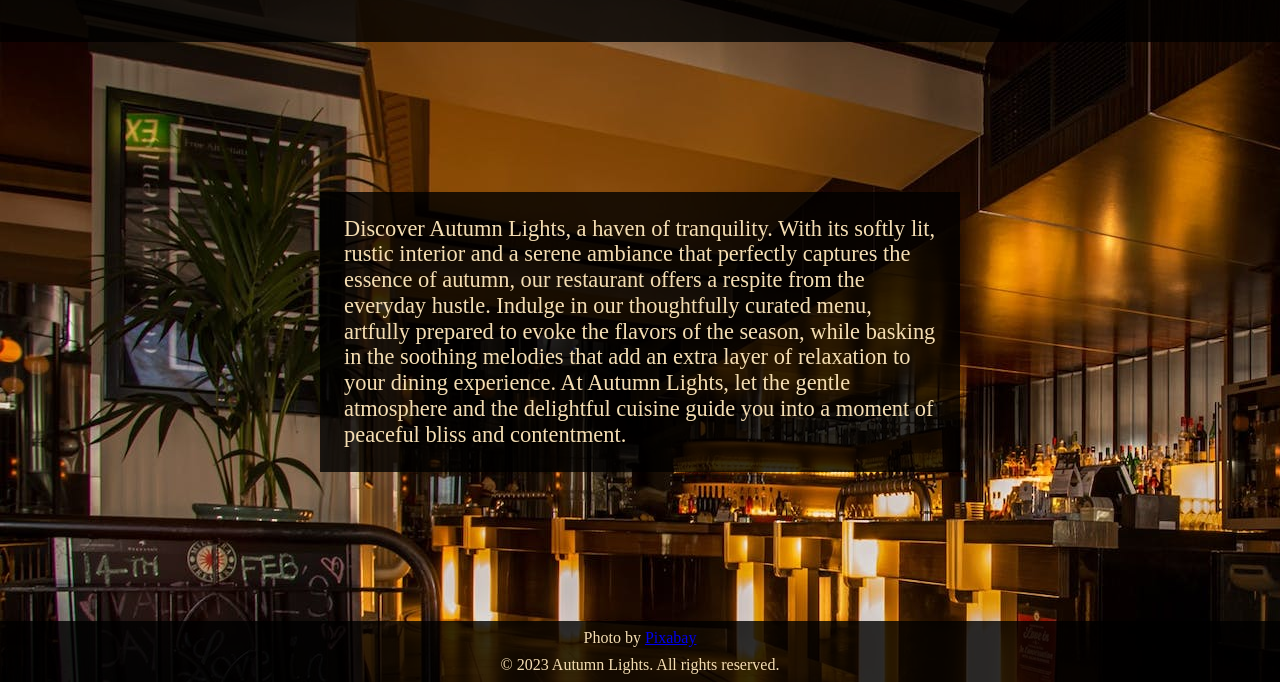
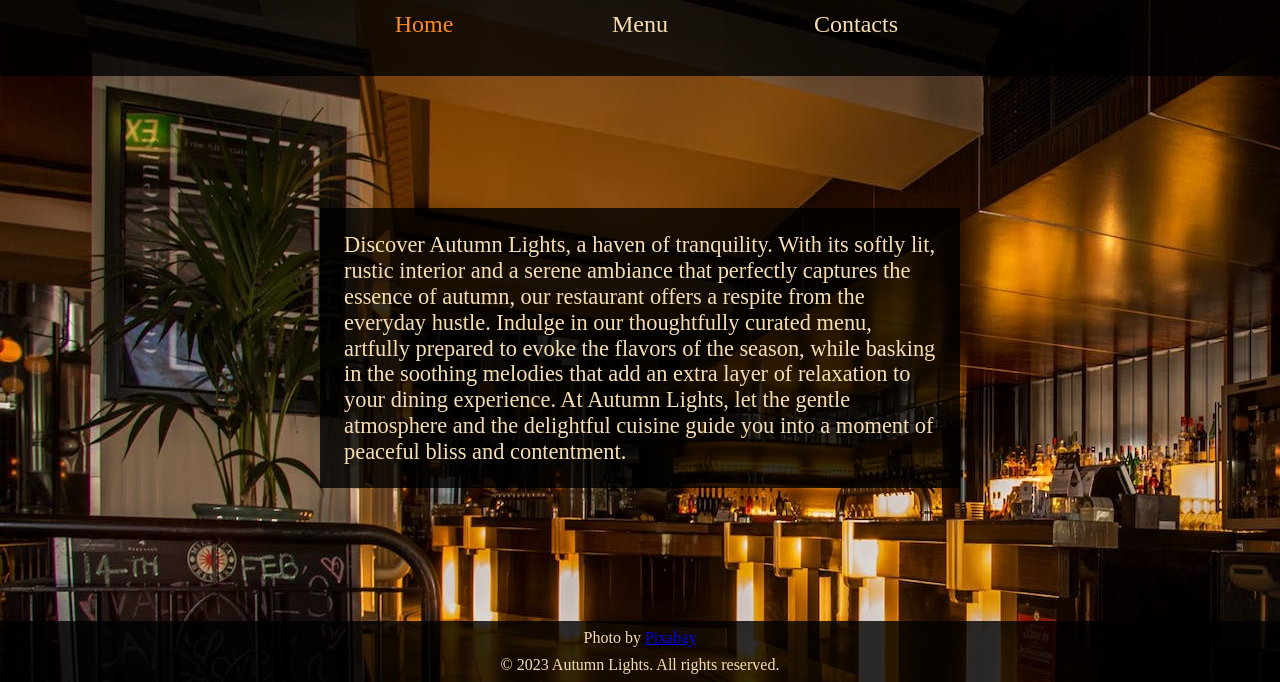
Before and after one commit to r-stake/restaurant-page, a website built with webpack: page dist/index.html in a window 1280 px wide. Shown: the part 118-800 px from the top of the page. Built offline with nearby package versions, Linux system fonts and the light colour scheme.

Commit message:
feat: Added navigation bar to the header, new helper function created
Added a navigation bar to the header section, dynamically generating buttons based on items in the headerElements.navigation array. Additionally, the new addClass helper function was implemented to apply specific classes to the navigation buttons, allowing for easy CSS styling and improved visual presentation.

Changes made:

1. Integrated the navigation bar into the header section.
2. Generated dynamic list items (li) and buttons for each item in the headerElements.navigation array.
3. Implemented the addClass helper function to assign classes.

```diff
--- a/src/css/style.css
+++ b/src/css/style.css
@@ -13,7 +13,6 @@
 
 #content header {
   background-color: rgb(0, 0, 0, 0.8);
-  height: 20vh;
   padding: 20px;
 }
 
@@ -23,6 +22,35 @@
   color: wheat;
   font-size: 5rem;
   font-family: 'Caveat', cursive;
+}
+
+#content header nav ul {
+  list-style-type: none;
+  padding: 0;
+  display: flex;
+  justify-content: center;
+  gap: 30px;
+}
+#content header nav ul li {
+  width: 15%;
+  min-width: fit-content;
+}
+
+#content header nav ul li button {
+  width: 100%;
+  font-size: 1.5rem;
+  cursor: pointer;
+  color: wheat;
+  background-color: transparent;
+  border: none;
+}
+
+#content header nav ul li button:hover {
+  color: #FB8B24;
+}
+
+#content header nav ul li button.selected {
+  color: #FB8B24;
 }
 
 main {
--- a/src/javascript/header.js
+++ b/src/javascript/header.js
@@ -15,4 +15,21 @@ export default function createHeader() {
   appendElement(content, header);
   appendElement(header, h1);
   addTextContent(h1, headerElements.name);
+
+  const navigation = createElement("nav");
+  appendElement(header, navigation);
+
+  const ul = createElement("ul");
+  appendElement(navigation, ul);
+
+  for (let i = 0; i < 3; i++) {
+    const li = createElement("li");
+    appendElement(ul, li);
+
+    const navButton = createElement("button");
+    appendElement(li, navButton);
+
+    addTextContent(navButton, headerElements.navigation[i]);
+    navButton.setAttribute('id', headerElements.navigation[i].toLowerCase());
+  }
 }
--- a/src/javascript/helper_functions.js
+++ b/src/javascript/helper_functions.js
@@ -18,3 +18,7 @@ export function addTextContent(element, content) {
 export function addInnerHTML(element, content) {
   element.innerHTML = content;
 }
+
+export function addClass(element, newClass) {
+  element.classList.add(newClass)
+}
--- a/src/javascript/home.js
+++ b/src/javascript/home.js
@@ -1,4 +1,4 @@
-import { createElement, appendElement, addTextContent } from './helper_functions.js';
+import { addClass, createReference, createElement, appendElement, addTextContent } from './helper_functions.js';
 import createHeader from './header.js';
 import createFooter from './footer.js';
 
@@ -9,14 +9,17 @@ const home = {
 export default function renderHome() {
   // Create header
   createHeader();
+  const homeNav = createReference("#home");
+  addClass(homeNav, "selected");
 
-  // Create home main
+  // Create home
   const main = createElement("main");
   const div = createElement("div");
   const paraMain = createElement("p");
 
   appendElement(content, main);
   appendElement(main, div);
+  addClass(div, "home");
   appendElement(div, paraMain);
   addTextContent(paraMain, home.description);
 
```
Also changed, not shown: dist/main.js.
